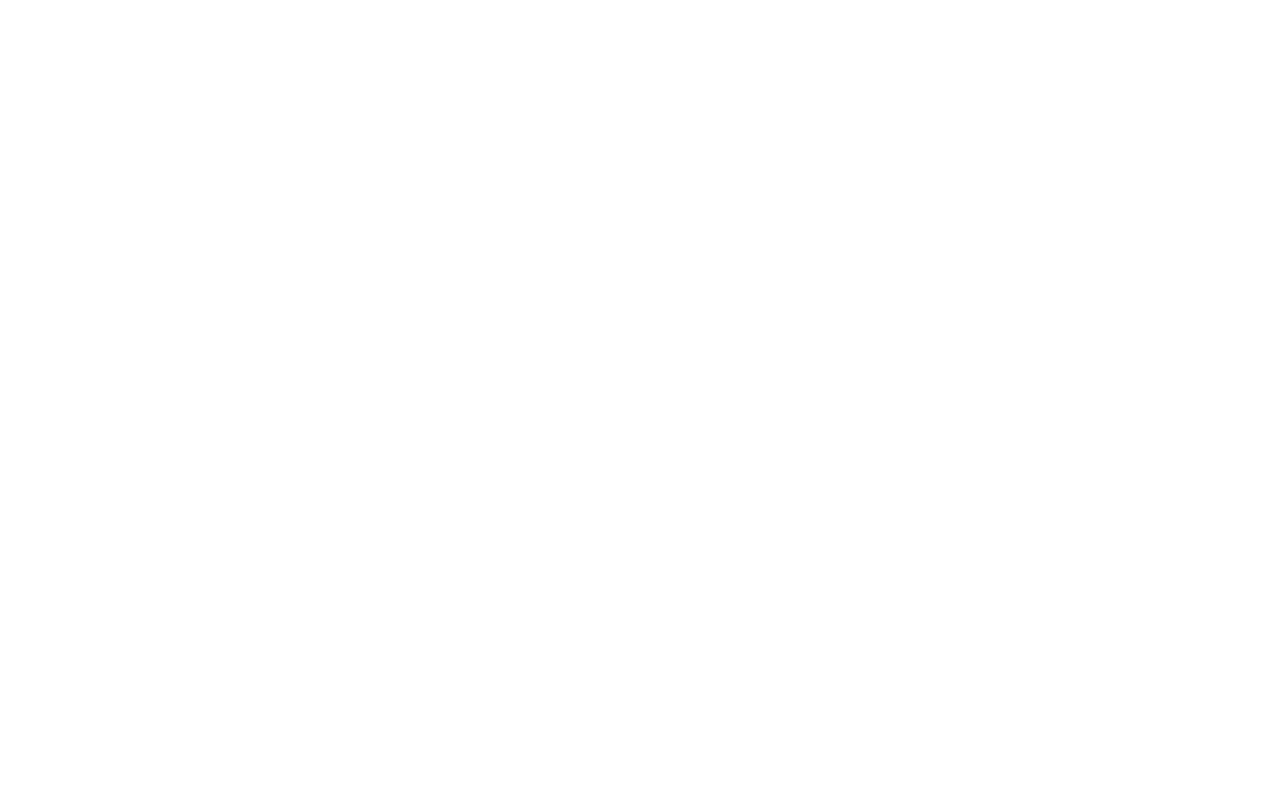
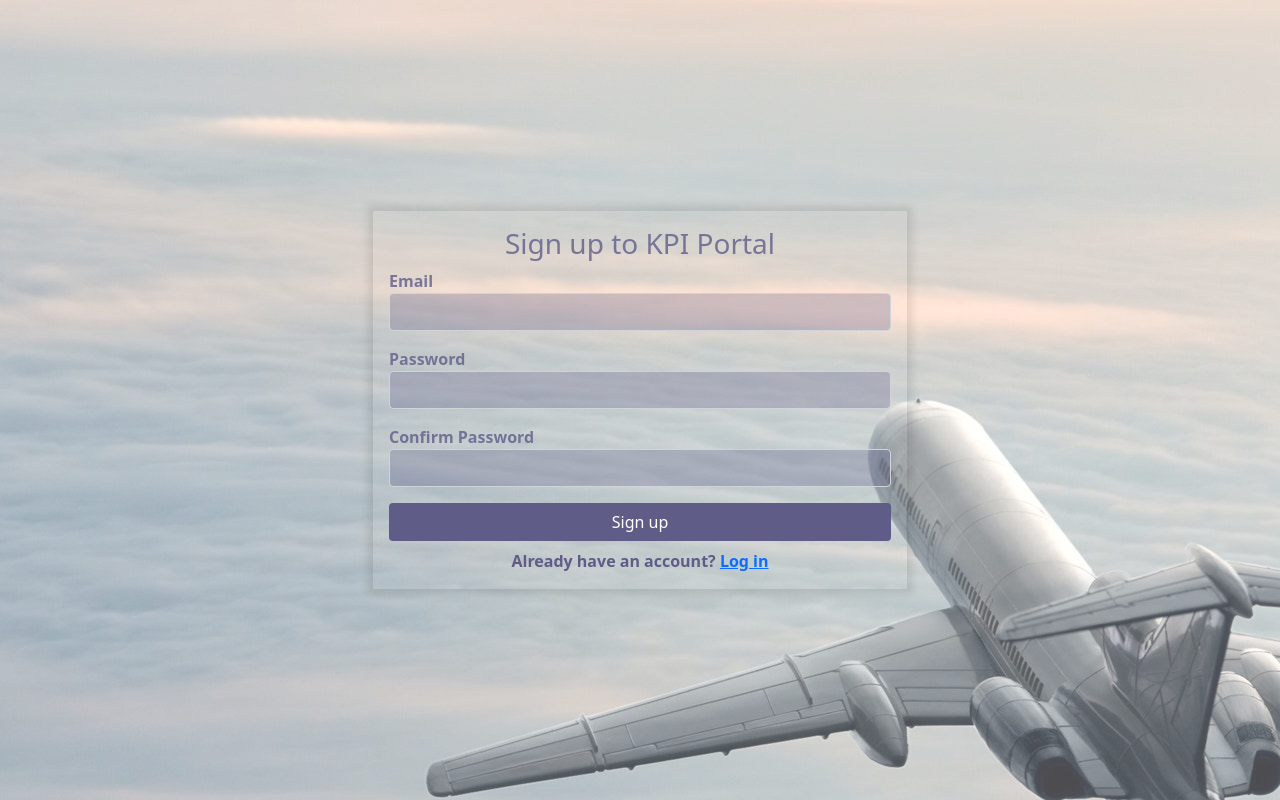
Before and after one commit to EnesToraman/React-KPI-Dashboard, a React (Create React App) app: page /signup in a window 1280 px wide. Before the commit this address had no page. Built offline with nearby package versions, Linux system fonts and the light colour scheme.

Commit message:
Create Signup.

```diff
--- a/src/App.js
+++ b/src/App.js
@@ -1,5 +1,6 @@
 import { BrowserRouter as Router, Routes, Route } from "react-router-dom"
 import { Login } from "./components/Login";
+import { SignUp } from "./components/SignUp";
 import { AuthProvider } from './contexts/AuthContext';
 
 function App() {
@@ -8,6 +9,7 @@
       <AuthProvider>
         <Routes>
           <Route path="login" element={<Login />}></Route>
+          <Route path="signup" element={<SignUp />}></Route>
         </Routes>
       </AuthProvider>
     </Router>
--- /dev/null
+++ b/src/components/SignUp.js
@@ -0,0 +1,66 @@
+import React, { useState, useRef } from 'react';
+import { Form, Button, Card, Alert } from "react-bootstrap"
+import { useAuth } from '../contexts/AuthContext'
+import { Link, useNavigate } from "react-router-dom"
+import { Container } from "react-bootstrap"
+
+export const SignUp = () => {
+    const emailRef = useRef();
+    const passwordRef = useRef();
+    const passwordConfirmRef = useRef();
+    const { signUp } = useAuth();
+    const [error, setError] = useState("");
+    const [loading, setLoading] = useState(false);
+    const navigate = useNavigate();
+
+    const handleSubmit = async (e) => {
+        e.preventDefault();
+        if (passwordRef.current.value !== passwordConfirmRef.current.value) {
+            return setError('Passwords do not match');
+        }
+        try {
+            setError('');
+            setLoading(true);
+            await signUp(emailRef.current.value, passwordRef.current.value)
+            navigate("/login")
+        } catch {
+            setError('Failed to create an account');
+        }
+        setLoading(false);
+    }
+
+    return (
+        <div className="root-div">
+            <Container className="d-flex align-items-center justify-content-center">
+                <div className="container-fluid">
+                    <div className="row justify-content-center">
+                        <div className="col-md-6 col-sm-12 col-xs-12">
+                            <form className="form-container" onSubmit={handleSubmit}>
+                                <h3>Sign up to KPI Portal</h3>
+                                {error && <Alert variant="danger">{error}</Alert>}
+                                <div className="form-group" id="email">
+                                    <label>Email</label>
+                                    <input type="email" className="form-control" ref={emailRef}/>
+                                </div>
+                                <div className="form-group" id="password">
+                                    <label>Password</label>
+                                    <input type="password" className="form-control" ref={passwordRef}/>
+                                </div>
+                                <div className="form-group" id="confirm-password">
+                                    <label>Confirm Password</label>
+                                    <input type="password" className="form-control" ref={passwordConfirmRef}/>
+                                </div>
+                                <div className="d-grid gap-2">
+                                    <button type="submit" className="btn submit-buttons">Sign up</button>
+                                </div>
+                                <div className="w-100 text-center mt-2" style={{ color: "rgb(95, 92, 136)", fontWeight: "600" }}>
+                                    Already have an account? <Link to="/login">Log in</Link>
+                                </div>
+                            </form>
+                        </div>
+                    </div>
+                </div>
+            </Container>
+        </div>
+    )
+}
```
